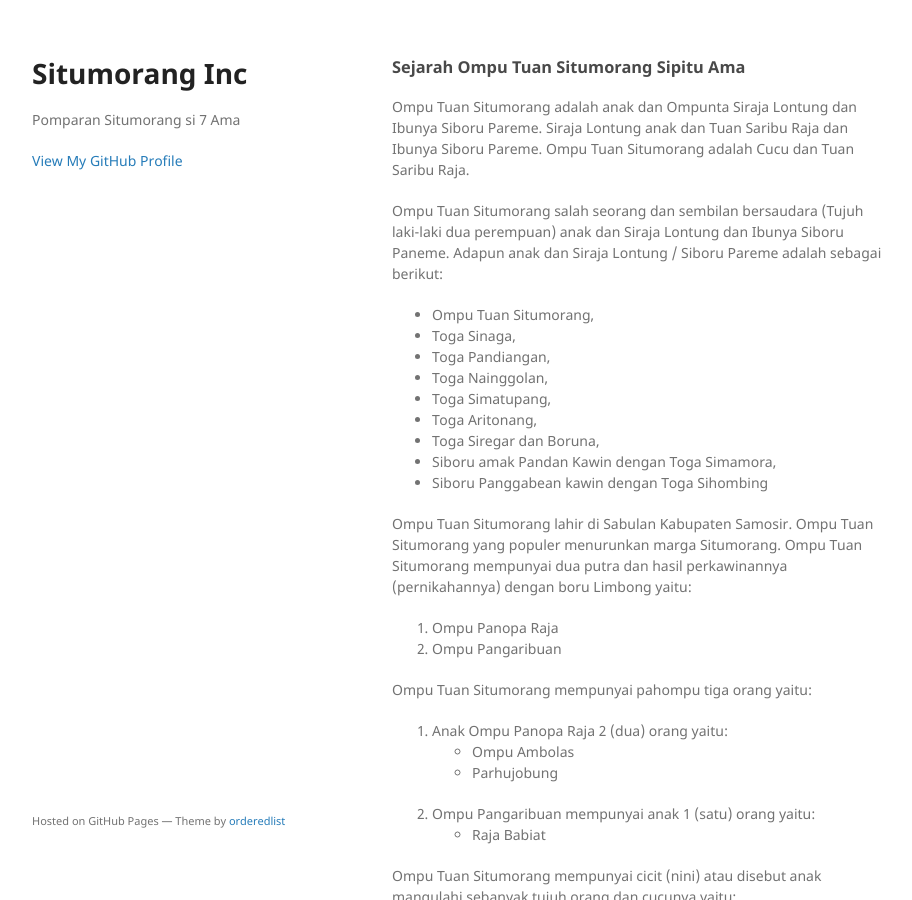
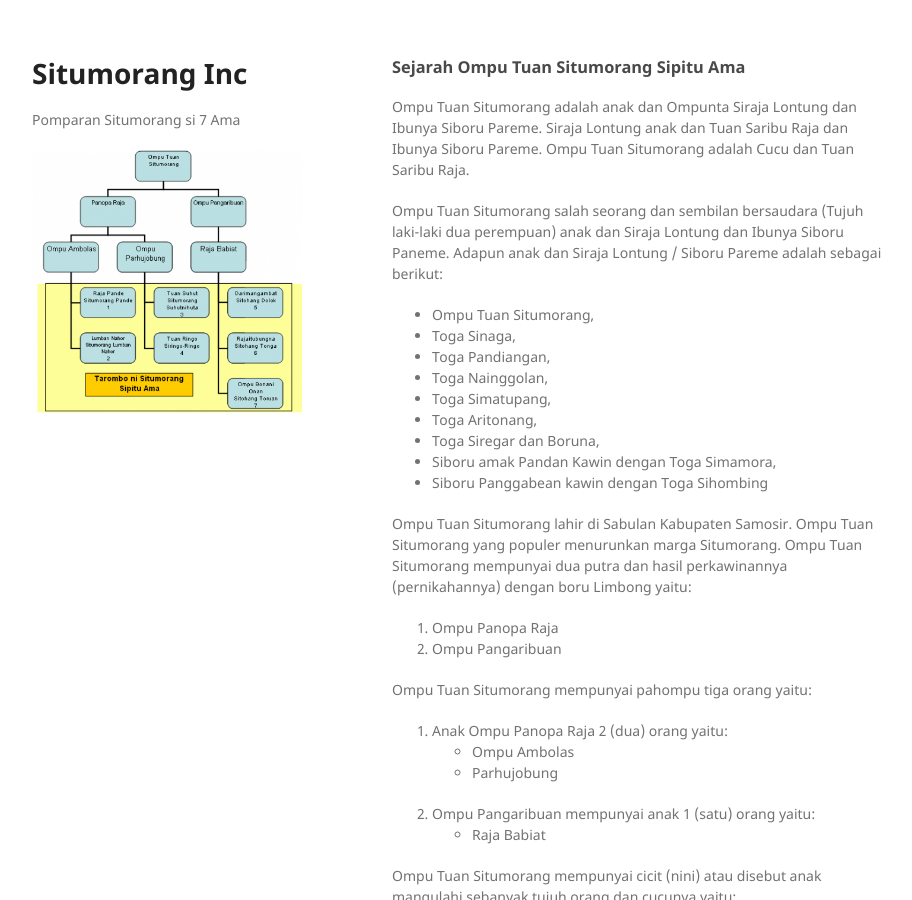
Before and after one commit to situmorang/situmorang.github.io, a Jekyll site: the page built from index.md, in a window 1280 px wide and 900 px high. Shown: the whole window, without its empty margins (178-1090 px from the left). Built offline with Jekyll 4.4.1, drawn with Linux system fonts in a browser that asks for light colours; our own code applies the rules of GitHub Pages for plain Markdown files.

Commit message:
add tarombo

```diff
--- a/_layouts/default.html
+++ b/_layouts/default.html
@@ -23,7 +23,8 @@
         {% endif %}
 
         {% if site.github.is_user_page %}
-          <p class="view"><a href="{{ site.github.owner_url }}">View My GitHub Profile</a></p>
+          <!-- <p class="view"><a href="{{ site.github.owner_url }}">View My GitHub Profile</a></p> -->
+          <img src="/tarombo-sipitu-ama.png" alt="">
         {% endif %}
 
         {% if site.show_downloads %}
@@ -43,7 +44,7 @@
         {% if site.github.is_project_page %}
         <p>This project is maintained by <a href="{{ site.github.owner_url }}">{{ site.github.owner_name }}</a></p>
         {% endif %}
-        <p><small>Hosted on GitHub Pages &mdash; Theme by <a href="https://github.com/orderedlist">orderedlist</a></small></p>
+
       </footer>
     </div>
     <script src="{{ '/assets/js/scale.fix.js' | relative_url }}"></script>
```
Also changed, not shown: tarombo-sipitu-ama.png (added), 1 other file.
